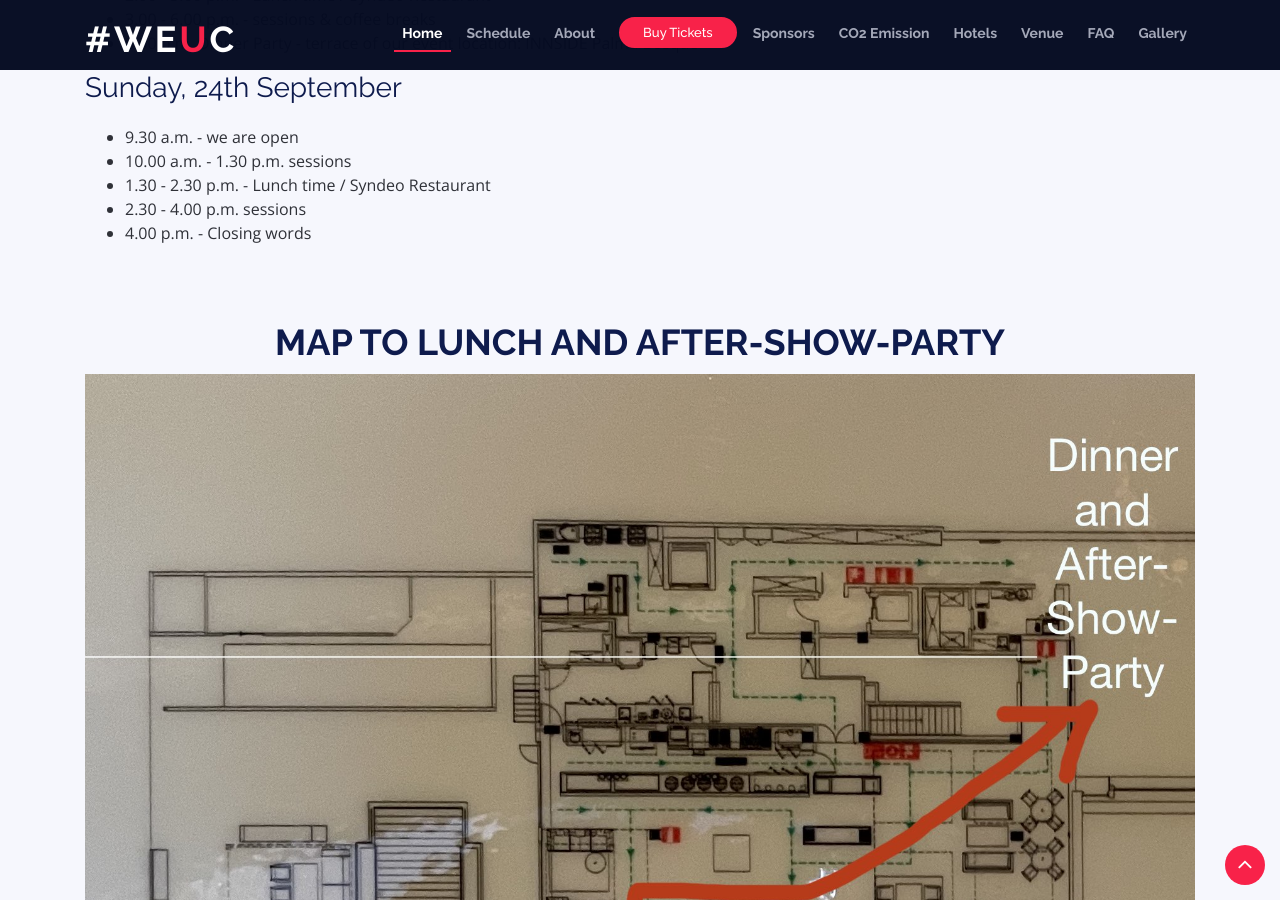
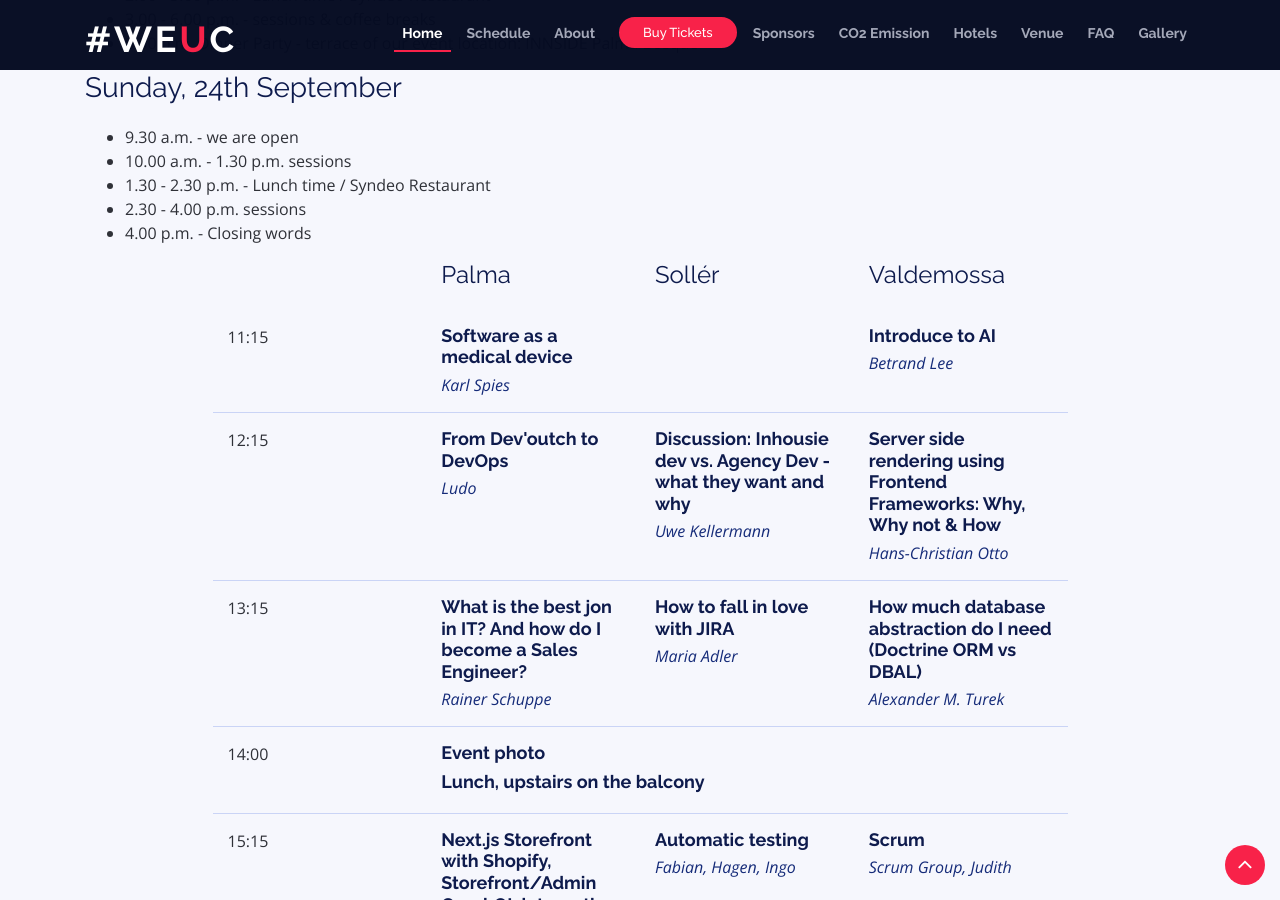
Before and after one commit to weuc/weuc.eu, a Jekyll site: the page built from index.html, in a window 1280 px wide and 900 px high, scrolled down 1329 px. Built offline with Jekyll 4.4.1, drawn with Linux system fonts in a browser that asks for light colours; some of the changed text lies outside the part shown.

Commit message:
Add schedule with topics

```diff
--- a/_includes/sections/schedule.html
+++ b/_includes/sections/schedule.html
@@ -50,173 +50,225 @@
         <!--        &lt;!&ndash;        <h3 class="sub-heading">Voluptatem nulla veniam soluta et corrupti consequatur neque eveniet officia. Eius&ndash;&gt;-->
         <!--        &lt;!&ndash;          necessitatibus voluptatem quis labore perspiciatis quia.</h3>&ndash;&gt;-->
 
-        <!--        <div class="tab-content row justify-content-center">-->
+        <div class="tab-content row justify-content-center">
 
-        <!--            &lt;!&ndash; Schdule Day 1 &ndash;&gt;-->
-        <!--            <div role="tabpanel" class="col-lg-9 tab-pane fade show active" id="day-1">-->
+            <!-- Schdule Day 2 -->
+            <div role="tabpanel" class="col-lg-9 tab-pane fade show active" id="day-1">
 
-        <!--                <div class="row schedule-header">-->
-        <!--                    <div class="offset-md-3 col-md-3">-->
-        <!--                        <h4>Syndeo</h4>-->
-        <!--                        &lt;!&ndash;                <p>Fugit voluptas iusto maiores temporibus autem numquam magnam.</p>&ndash;&gt;-->
+                <div class="row schedule-header">
+                    <div class="offset-md-3 col-md-3">
+                        <h4>Palma</h4>
+                        <!--                <p>Fugit voluptas iusto maiores temporibus autem numquam magnam.</p>-->
+                    </div>
+                    <div class="col-md-3">
+                        <h4>Sollér</h4>
+                        <!--                <p>Fugit voluptas iusto maiores temporibus autem numquam magnam.</p>-->
+                    </div>
+                    <div class="col-md-3">
+                        <h4>Valdemossa</h4>
+                        <!--                <p>Fugit voluptas iusto maiores temporibus autem numquam magnam.</p>-->
+                    </div>
+                </div>
+
+                <div class="row schedule-item">
+                    <div class="col-md-3">
+                        <time>11:15</time>
+                    </div>
+                    <div class="col-md-3">
+                        <h4>Software as a medical device</h4>
+                        <p>Karl Spies</p>
+                    </div>
+                    <div class="col-md-3">
+                        <h4>&nbsp;</h4>
+                        <p>&nbsp;</p>
+                    </div>
+                    <div class="col-md-3">
+                        <h4>Introduce to AI</h4>
+                        <p>Betrand Lee</p>
+                    </div>
+                </div>
+
+                <div class="row schedule-item">
+                    <div class="col-md-3">
+                        <time>12:15</time>
+                    </div>
+                    <div class="col-md-3">
+                        <h4>From Dev'outch to DevOps</h4>
+                        <p>Ludo</p>
+                    </div>
+                    <div class="col-md-3">
+                        <h4>Discussion: Inhousie dev vs. Agency Dev - what they want and why</h4>
+                        <p>Uwe Kellermann</p>
+                    </div>
+                    <div class="col-md-3">
+                        <h4>Server side rendering using Frontend Frameworks: Why, Why not &amp; How</h4>
+                        <p>Hans-Christian Otto</p>
+                    </div>
+                </div>
+
+                <div class="row schedule-item">
+                    <div class="col-md-3">
+                        <time>13:15</time>
+                    </div>
+                    <div class="col-md-3">
+                        <h4>What is the best jon in IT? And how do I become a Sales Engineer?</h4>
+                        <p>Rainer Schuppe</p>
+                    </div>
+                    <div class="col-md-3">
+                        <h4>How to fall in love with JIRA</h4>
+                        <p>Maria Adler</p>
+                    </div>
+                    <div class="col-md-3">
+                        <h4>How much database abstraction do I need (Doctrine ORM vs DBAL)</h4>
+                        <p>Alexander M. Turek</p>
+                    </div>
+                </div>
+
+                <div class="row schedule-item">
+                    <div class="col-md-3">
+                        <time>14:00</time>
+                    </div>
+                    <div class="col-md-9">
+                        <h4>Event photo</h4>
+                    </div>
+                    <div class="col-md-9 offset-md-3">
+                        <h4>Lunch, upstairs on the balcony</h4>
+                    </div>
+                </div>
+
+                <div class="row schedule-item">
+                    <div class="col-md-3">
+                        <time>15:15</time>
+                    </div>
+                    <div class="col-md-3">
+                        <h4>Next.js Storefront with Shopify, Storefront/Admin GraphQL integration shopping cart page, customer dashboard page</h4>
+                        <p>Andrii Melever</p>
+                    </div>
+                    <div class="col-md-3">
+                        <h4>Automatic testing</h4>
+                        <p>Fabian, Hagen, Ingo</p>
+                    </div>
+                    <div class="col-md-3">
+                        <h4>Scrum</h4>
+                        <p>Scrum Group, Judith</p>
+                    </div>
+                </div>
+
+                <div class="row schedule-item">
+                    <div class="col-md-3">
+                        <time>16:15</time>
+                    </div>
+                    <div class="col-md-3">
+                        <h4>Debate on topics borrowed from book "rework"</h4>
+                        <p>Katharina Vemewad</p>
+                    </div>
+                    <div class="col-md-3">
+                        <h4>From PHP-Core to Core dumps: How to debug crashes in the PHP interpreter</h4>
+                        <p>Florian</p>
+                    </div>
+                    <div class="col-md-3">
+                        <h4>How to create a full-remote env that does not suck</h4>
+                        <p>Toby Schlitt</p>
+                    </div>
+                </div>
+
+                <div class="row schedule-item">
+                    <div class="col-md-3">
+                        <time>17:15</time>
+                    </div>
+                    <div class="col-md-3">
+                        <h4>Social Engineering, Cyber Security, Cyber Threat Intelligence</h4>
+                        <p>Claudia Bender</p>
+                    </div>
+                    <div class="col-md-3">
+                        <h4>What 10 years in the military taught me about leadership</h4>
+                        <p>Ludo</p>
+                    </div>
+                    <div class="col-md-3">
+                        <h4>Am I insane? Mental health in tech (and leadership)</h4>
+                        <p>Toby Schlitt &amp; Andreas Ziethen</p>
+                    </div>
+                </div>
+<!--                <div class="row schedule-item">-->
+<!--                    <div class="col-md-2">-->
+<!--                        <time>10:00 AM</time>-->
 <!--                    </div>-->
-        <!--                    <div class="col-md-3">-->
-        <!--                        <h4>The Alley</h4>-->
-        <!--                        &lt;!&ndash;                <p>Fugit voluptas iusto maiores temporibus autem numquam magnam.</p>&ndash;&gt;-->
-        <!--                    </div>-->
-        <!--                    <div class="col-md-3">-->
-        <!--                        <h4>The Witch</h4>-->
-        <!--                        &lt;!&ndash;                <p>Fugit voluptas iusto maiores temporibus autem numquam magnam.</p>&ndash;&gt;-->
+<!--                    <div class="col-md-10">-->
+<!--                        <div class="speaker">-->
+<!--                            <img src="assets/img/speakers/1.jpg" alt="Brenden Legros">-->
+<!--                        </div>-->
+<!--                        <h4>Keynote <span>Brenden Legros</span></h4>-->
+<!--                        <p>Facere provident incidunt quos voluptas.</p>-->
 <!--                    </div>-->
 <!--                </div>-->
 
 <!--                <div class="row schedule-item">-->
-        <!--                    <div class="col-md-3">-->
-        <!--                        <time>12:00</time>-->
+<!--                    <div class="col-md-2">-->
+<!--                        <time>11:00 AM</time>-->
 <!--                    </div>-->
-        <!--                    <div class="col-md-3">-->
-        <!--                        <h4>AI image generation - Let's play with DALL-E 2 &amp; Midjourney</h4>-->
-        <!--                        <p>Joschi</p>-->
-        <!--                    </div>-->
-        <!--                    <div class="col-md-3">-->
-        <!--                        <h4>What 15 your years of racing formula cars tought me about management</h4>-->
-        <!--                        <p>Rich Pham</p>-->
-        <!--                    </div>-->
-        <!--                    <div class="col-md-3">-->
-        <!--                        <h4>Building apps for Shopware: What I need to learn</h4>-->
-        <!--                        <p>Christiand &amp; Sander</p>-->
+<!--                    <div class="col-md-10">-->
+<!--                        <div class="speaker">-->
+<!--                            <img src="assets/img/speakers/2.jpg" alt="Hubert Hirthe">-->
+<!--                        </div>-->
+<!--                        <h4>Et voluptatem iusto dicta nobis. <span>Hubert Hirthe</span></h4>-->
+<!--                        <p>Maiores dignissimos neque qui cum accusantium ut sit sint inventore.</p>-->
 <!--                    </div>-->
 <!--                </div>-->
 
 <!--                <div class="row schedule-item">-->
-        <!--                    <div class="col-md-3">-->
-        <!--                        <time>13:15</time>-->
+<!--                    <div class="col-md-2">-->
+<!--                        <time>12:00 AM</time>-->
 <!--                    </div>-->
-        <!--                    <div class="col-md-3">-->
-        <!--                        <h4>Family scrum</h4>-->
-        <!--                        <p>Marco</p>-->
-        <!--                    </div>-->
-        <!--                    <div class="col-md-3">-->
-        <!--                        <h4>Liberating structures</h4>-->
-        <!--                        <p>Doris @dorsch</p>-->
-        <!--                    </div>-->
-        <!--                    <div class="col-md-3">-->
-        <!--                        <h4>Website hosting: Architectures/Load balancing/Peak compensation</h4>-->
-        <!--                        <p>Tobias, ScaleCommerce, Julian, Daniel</p>-->
+<!--                    <div class="col-md-10">-->
+<!--                        <div class="speaker">-->
+<!--                            <img src="assets/img/speakers/3.jpg" alt="Cole Emmerich">-->
+<!--                        </div>-->
+<!--                        <h4>Explicabo et rerum quis et ut ea. <span>Cole Emmerich</span></h4>-->
+<!--                        <p>Veniam accusantium laborum nihil eos eaque accusantium aspernatur.</p>-->
 <!--                    </div>-->
 <!--                </div>-->
 
 <!--                <div class="row schedule-item">-->
-        <!--                    <div class="col-md-3">-->
-        <!--                        <time>14:00</time>-->
+<!--                    <div class="col-md-2">-->
+<!--                        <time>02:00 PM</time>-->
 <!--                    </div>-->
-        <!--                    <div class="col-md-9">-->
-        <!--                        <h4>Lunch, upstairs on the balcony</h4>-->
+<!--                    <div class="col-md-10">-->
+<!--                        <div class="speaker">-->
+<!--                            <img src="assets/img/speakers/4.jpg" alt="Jack Christiansen">-->
+<!--                        </div>-->
+<!--                        <h4>Qui non qui vel amet culpa sequi. <span>Jack Christiansen</span></h4>-->
+<!--                        <p>Nam ex distinctio voluptatem doloremque suscipit iusto.</p>-->
 <!--                    </div>-->
 <!--                </div>-->
 
 <!--                <div class="row schedule-item">-->
-        <!--                    <div class="col-md-3">-->
-        <!--                        <time>15:00</time>-->
+<!--                    <div class="col-md-2">-->
+<!--                        <time>03:00 PM</time>-->
 <!--                    </div>-->
-        <!--                    <div class="col-md-3">-->
-        <!--                        <h4>Container Security</h4>-->
-        <!--                        <p>Bastian Hoffmann</p>-->
-        <!--                    </div>-->
-        <!--                    <div class="col-md-3">-->
-        <!--                        <h4>Ask me about cultural onboarding classes at Wamoco</h4>-->
-        <!--                        <p>Sarah</p>-->
-        <!--                    </div>-->
-        <!--                    <div class="col-md-3">-->
-        <!--                        <h4>Fucking up projects - a manual</h4>-->
-        <!--                        <p>Fabian Blechschmidt</p>-->
+<!--                    <div class="col-md-10">-->
+<!--                        <div class="speaker">-->
+<!--                            <img src="assets/img/speakers/5.jpg" alt="Alejandrin Littel">-->
+<!--                        </div>-->
+<!--                        <h4>Quos ratione neque expedita asperiores. <span>Alejandrin Littel</span></h4>-->
+<!--                        <p>Eligendi quo eveniet est nobis et ad temporibus odio quo.</p>-->
 <!--                    </div>-->
 <!--                </div>-->
+
 <!--                <div class="row schedule-item">-->
-        <!--                    <div class="col-md-3">-->
-        <!--                        <time>16:15</time>-->
+<!--                    <div class="col-md-2">-->
+<!--                        <time>04:00 PM</time>-->
 <!--                    </div>-->
-        <!--                    <div class="col-md-3">-->
-        <!--                        <h4>My favorite (job) interview questions</h4>-->
-        <!--                        <p>An Le</p>-->
-        <!--                    </div>-->
-        <!--                    <div class="col-md-3">-->
-        <!--                        <h4>Coaching/Mentoring Remote Developers</h4>-->
-        <!--                        <p>Alexander M. Turek</p>-->
-        <!--                    </div>-->
-        <!--                    <div class="col-md-3">-->
-        <!--                        <h4>Machine Learning - Entry Level</h4>-->
-        <!--                        <p>Flo + Andy</p>-->
+<!--                    <div class="col-md-10">-->
+<!--                        <div class="speaker">-->
+<!--                            <img src="assets/img/speakers/6.jpg" alt="Willow Trantow">-->
+<!--                        </div>-->
+<!--                        <h4>Quo qui praesentium nesciunt <span>Willow Trantow</span></h4>-->
+<!--                        <p>Voluptatem et alias dolorum est aut sit enim neque veritatis.</p>-->
 <!--                    </div>-->
 <!--                </div>-->
-        <!--                &lt;!&ndash;            <div class="row schedule-item">&ndash;&gt;-->
-        <!--                &lt;!&ndash;              <div class="col-md-2"><time>10:00 AM</time></div>&ndash;&gt;-->
-        <!--                &lt;!&ndash;              <div class="col-md-10">&ndash;&gt;-->
-        <!--                &lt;!&ndash;                <div class="speaker">&ndash;&gt;-->
-        <!--                &lt;!&ndash;                  <img src="assets/img/speakers/1.jpg" alt="Brenden Legros">&ndash;&gt;-->
-        <!--                &lt;!&ndash;                </div>&ndash;&gt;-->
-        <!--                &lt;!&ndash;                <h4>Keynote <span>Brenden Legros</span></h4>&ndash;&gt;-->
-        <!--                &lt;!&ndash;                <p>Facere provident incidunt quos voluptas.</p>&ndash;&gt;-->
-        <!--                &lt;!&ndash;              </div>&ndash;&gt;-->
-        <!--                &lt;!&ndash;            </div>&ndash;&gt;-->
 
-        <!--                &lt;!&ndash;            <div class="row schedule-item">&ndash;&gt;-->
-        <!--                &lt;!&ndash;              <div class="col-md-2"><time>11:00 AM</time></div>&ndash;&gt;-->
-        <!--                &lt;!&ndash;              <div class="col-md-10">&ndash;&gt;-->
-        <!--                &lt;!&ndash;                <div class="speaker">&ndash;&gt;-->
-        <!--                &lt;!&ndash;                  <img src="assets/img/speakers/2.jpg" alt="Hubert Hirthe">&ndash;&gt;-->
-        <!--                &lt;!&ndash;                </div>&ndash;&gt;-->
-        <!--                &lt;!&ndash;                <h4>Et voluptatem iusto dicta nobis. <span>Hubert Hirthe</span></h4>&ndash;&gt;-->
-        <!--                &lt;!&ndash;                <p>Maiores dignissimos neque qui cum accusantium ut sit sint inventore.</p>&ndash;&gt;-->
-        <!--                &lt;!&ndash;              </div>&ndash;&gt;-->
-        <!--                &lt;!&ndash;            </div>&ndash;&gt;-->
-
-        <!--                &lt;!&ndash;            <div class="row schedule-item">&ndash;&gt;-->
-        <!--                &lt;!&ndash;              <div class="col-md-2"><time>12:00 AM</time></div>&ndash;&gt;-->
-        <!--                &lt;!&ndash;              <div class="col-md-10">&ndash;&gt;-->
-        <!--                &lt;!&ndash;                <div class="speaker">&ndash;&gt;-->
-        <!--                &lt;!&ndash;                  <img src="assets/img/speakers/3.jpg" alt="Cole Emmerich">&ndash;&gt;-->
-        <!--                &lt;!&ndash;                </div>&ndash;&gt;-->
-        <!--                &lt;!&ndash;                <h4>Explicabo et rerum quis et ut ea. <span>Cole Emmerich</span></h4>&ndash;&gt;-->
-        <!--                &lt;!&ndash;                <p>Veniam accusantium laborum nihil eos eaque accusantium aspernatur.</p>&ndash;&gt;-->
-        <!--                &lt;!&ndash;              </div>&ndash;&gt;-->
-        <!--                &lt;!&ndash;            </div>&ndash;&gt;-->
-
-        <!--                &lt;!&ndash;            <div class="row schedule-item">&ndash;&gt;-->
-        <!--                &lt;!&ndash;              <div class="col-md-2"><time>02:00 PM</time></div>&ndash;&gt;-->
-        <!--                &lt;!&ndash;              <div class="col-md-10">&ndash;&gt;-->
-        <!--                &lt;!&ndash;                <div class="speaker">&ndash;&gt;-->
-        <!--                &lt;!&ndash;                  <img src="assets/img/speakers/4.jpg" alt="Jack Christiansen">&ndash;&gt;-->
-        <!--                &lt;!&ndash;                </div>&ndash;&gt;-->
-        <!--                &lt;!&ndash;                <h4>Qui non qui vel amet culpa sequi. <span>Jack Christiansen</span></h4>&ndash;&gt;-->
-        <!--                &lt;!&ndash;                <p>Nam ex distinctio voluptatem doloremque suscipit iusto.</p>&ndash;&gt;-->
-        <!--                &lt;!&ndash;              </div>&ndash;&gt;-->
-        <!--                &lt;!&ndash;            </div>&ndash;&gt;-->
-
-        <!--                &lt;!&ndash;            <div class="row schedule-item">&ndash;&gt;-->
-        <!--                &lt;!&ndash;              <div class="col-md-2"><time>03:00 PM</time></div>&ndash;&gt;-->
-        <!--                &lt;!&ndash;              <div class="col-md-10">&ndash;&gt;-->
-        <!--                &lt;!&ndash;                <div class="speaker">&ndash;&gt;-->
-        <!--                &lt;!&ndash;                  <img src="assets/img/speakers/5.jpg" alt="Alejandrin Littel">&ndash;&gt;-->
-        <!--                &lt;!&ndash;                </div>&ndash;&gt;-->
-        <!--                &lt;!&ndash;                <h4>Quos ratione neque expedita asperiores. <span>Alejandrin Littel</span></h4>&ndash;&gt;-->
-        <!--                &lt;!&ndash;                <p>Eligendi quo eveniet est nobis et ad temporibus odio quo.</p>&ndash;&gt;-->
-        <!--                &lt;!&ndash;              </div>&ndash;&gt;-->
-        <!--                &lt;!&ndash;            </div>&ndash;&gt;-->
-
-        <!--                &lt;!&ndash;            <div class="row schedule-item">&ndash;&gt;-->
-        <!--                &lt;!&ndash;              <div class="col-md-2"><time>04:00 PM</time></div>&ndash;&gt;-->
-        <!--                &lt;!&ndash;              <div class="col-md-10">&ndash;&gt;-->
-        <!--                &lt;!&ndash;                <div class="speaker">&ndash;&gt;-->
-        <!--                &lt;!&ndash;                  <img src="assets/img/speakers/6.jpg" alt="Willow Trantow">&ndash;&gt;-->
-        <!--                &lt;!&ndash;                </div>&ndash;&gt;-->
-        <!--                &lt;!&ndash;                <h4>Quo qui praesentium nesciunt <span>Willow Trantow</span></h4>&ndash;&gt;-->
-        <!--                &lt;!&ndash;                <p>Voluptatem et alias dolorum est aut sit enim neque veritatis.</p>&ndash;&gt;-->
-        <!--                &lt;!&ndash;              </div>&ndash;&gt;-->
-        <!--                &lt;!&ndash;            </div>&ndash;&gt;-->
-
-        <!--            </div>-->
-        <!--            &lt;!&ndash; End Schdule Day 1 &ndash;&gt;-->
+            </div>
+            <!-- End Schdule Day 1 -->
 
             <!--            &lt;!&ndash; Schdule Day 2 &ndash;&gt;-->
             <!--            <div role="tabpanel" class="col-lg-9  tab-pane fade" id="day-2">-->
```
Lines whose indentation alone changed are shown as unchanged.
